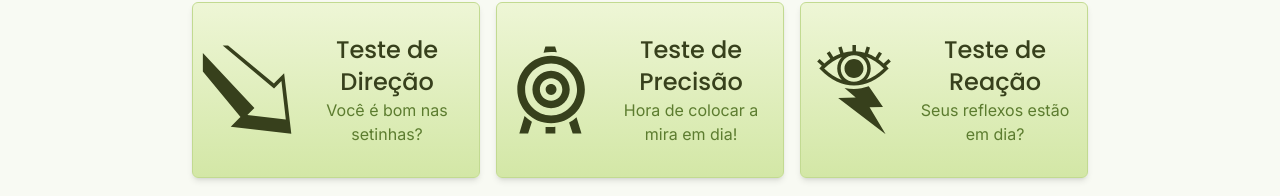
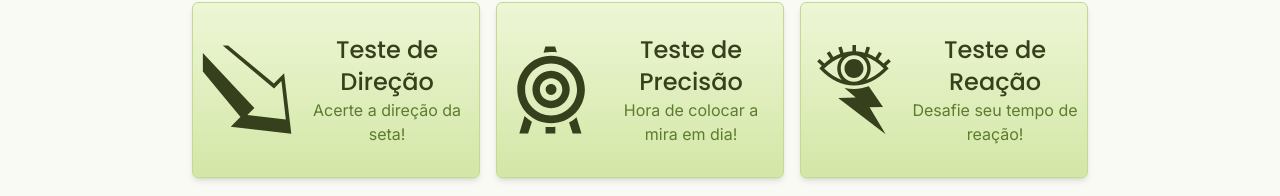
Before and after one commit to Typhonn003/human_benchmark, a Next.js app: page / in a window 1280 px wide. Shown: the part 529-725 px from the top of the page. Built offline with nearby package versions, Linux system fonts and the light colour scheme.

Commit message:
feat: new games descriptions

```diff
--- a/src/components/games/index.tsx
+++ b/src/components/games/index.tsx
@@ -53,7 +53,7 @@ const gamesInfo: GamesInfo[] = [
   {
     icon: <GiBottomRight3DArrow />,
     name: "arrow",
-    description: "Você é bom nas setinhas?",
+    description: "Acerte a direção da seta!",
     title: "Teste de Direção",
   },
   {
@@ -65,7 +65,7 @@ const gamesInfo: GamesInfo[] = [
   {
     icon: <GiLightningTear />,
     name: "reaction",
-    description: "Seus reflexos estão em dia?",
+    description: "Desafie seu tempo de reação!",
     title: "Teste de Reação",
   },
 ];
```
